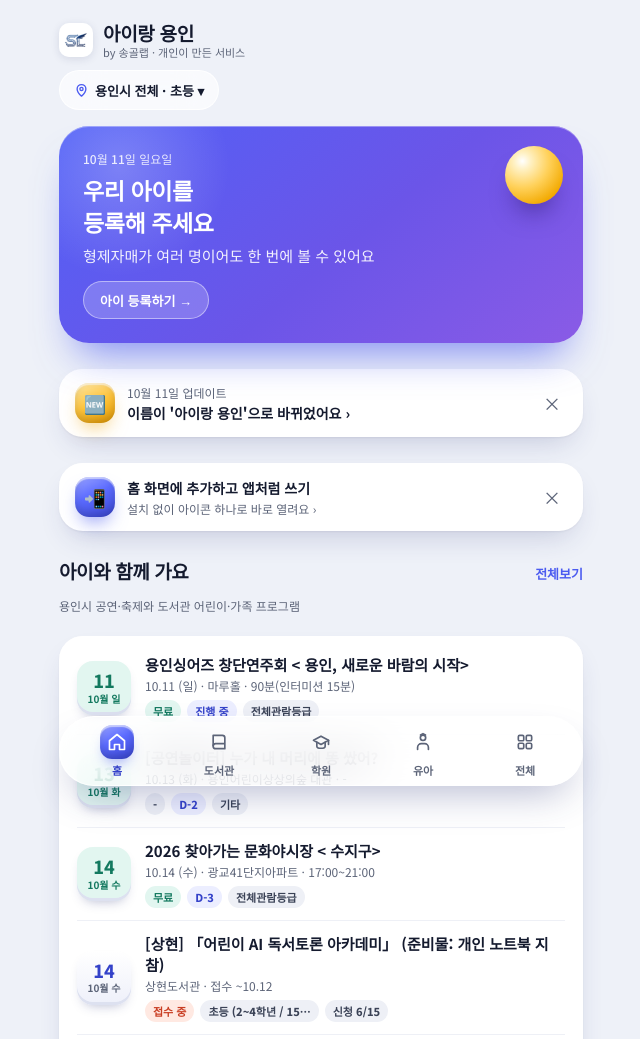
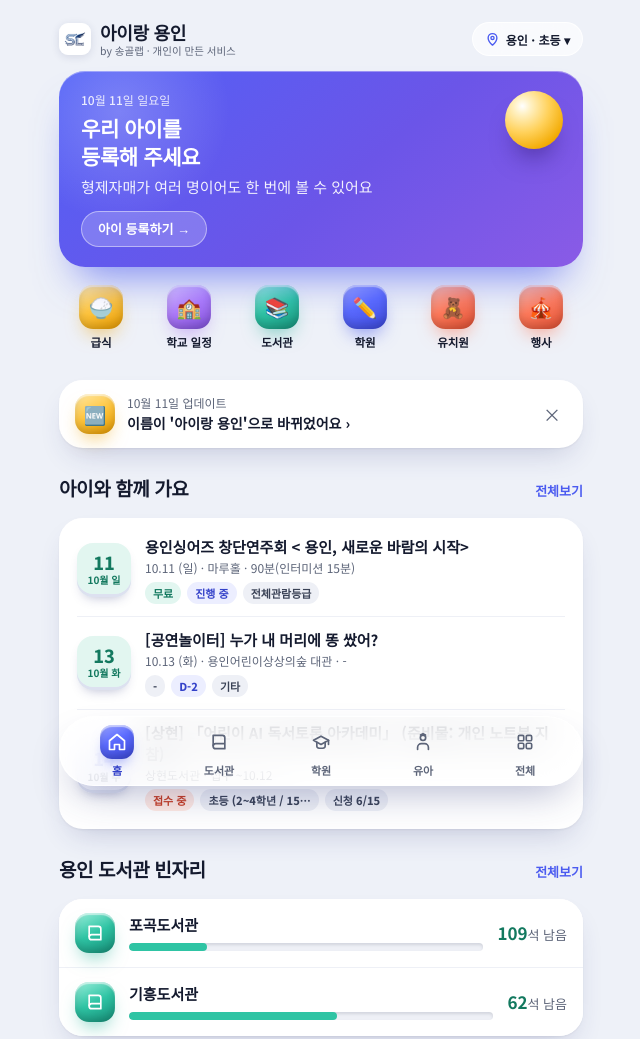
Before and after one commit to jinbok2279/yongin-edu-collector, a plain HTML site: page docs/index.html in a window 1280 px wide. Shown: the top 1039 px of the page, without its empty margins (319-959 px from the left). Drawn offline with Linux system fonts and the light colour scheme.

Commit message:
Update index.html

```diff
--- a/docs/index.html
+++ b/docs/index.html
@@ -52,12 +52,12 @@ h1,h2,h3{margin:0;letter-spacing:-.4px}
 .sec-head{display:flex;justify-content:space-between;align-items:baseline}
 .sec-head h2{font-size:19px;font-weight:800}
 .sec-head a,.sec-head button{font-size:13px;font-weight:700;color:var(--indigo);background:none;border:none;cursor:pointer;padding:6px 0}
-.hero{position:relative;overflow:hidden;border-radius:30px;padding:24px;min-height:200px;color:#fff;background:linear-gradient(140deg,#5161F7,#6B55E8 55%,#8A5BE6);box-shadow:inset 0 1px 0 rgba(255,255,255,.35),0 26px 40px -18px rgba(75,91,240,.7)}
+.hero{position:relative;overflow:hidden;border-radius:26px;padding:20px 22px;min-height:150px;color:#fff;background:linear-gradient(140deg,#5161F7,#6B55E8 55%,#8A5BE6);box-shadow:inset 0 1px 0 rgba(255,255,255,.35),0 26px 40px -18px rgba(75,91,240,.7)}
 .hero .glow{position:absolute;left:-60px;top:-80px;width:240px;height:240px;border-radius:50%;background:radial-gradient(circle,rgba(255,255,255,.22),transparent 65%)}
 .hero .date{font-size:12px;opacity:.85;font-weight:500}
-.hero h1{font-size:23px;font-weight:800;line-height:1.38;margin-top:8px;max-width:72%;white-space:pre-line}
+.hero h1{font-size:21px;font-weight:800;line-height:1.35;margin-top:6px;max-width:72%;white-space:pre-line}
 .hero .next{margin:6px 0 0;font-size:15px;font-weight:500;opacity:.92;max-width:62%;line-height:1.5}
-.hero .cta{margin-top:14px;height:38px;padding:0 16px;border-radius:19px;background:rgba(255,255,255,.2);border:1px solid rgba(255,255,255,.45);color:#fff;font-size:13px;font-weight:700;cursor:pointer}
+.hero .cta{margin-top:12px;height:36px;padding:0 16px;border-radius:19px;background:rgba(255,255,255,.2);border:1px solid rgba(255,255,255,.45);color:#fff;font-size:13px;font-weight:700;cursor:pointer}
 .hero .deco{position:absolute;right:20px;top:20px}
 .hero .dday{position:absolute;right:18px;bottom:20px;text-align:center;background:rgba(255,255,255,.18);border:1px solid rgba(255,255,255,.4);border-radius:20px;padding:10px 14px;min-width:84px}
 .hero .dday b{display:block;font-size:26px;font-weight:800;line-height:1.1}
@@ -235,7 +235,7 @@ const KID_TILES = ["t-indigo", "t-coral", "t-mint", "t-sun", "t-lilac"];
 const KID_PILLS = [["#3442C9", "#ECEEFF"], ["#C93D22", "#FFE9E2"], ["#13795F", "#E2F6F0"], ["#8A5300", "#FFF1CC"], ["#6436BE", "#F1E8FF"]];
 const ORD = ["첫째", "둘째", "셋째", "넷째", "다섯째"];
 const MAX_KIDS = 5;
-let homeKid = "all";
+let homeKid = "all", homeAllEv = false;
 let kidForm = null;
 function saveKids(list) { store(KEY_KIDS, JSON.stringify(list)); }
 function kids() {
@@ -322,17 +322,17 @@ function viewHome() {
       <div class="date">${dateStr}</div>
       <h1>${esc(title)}</h1>
       <p class="next">${esc(nextTxt)}</p>
-      ${cta}
       ${next ? `<div class="dday"><b>${ddayText(dday(next.date))}</b><span>${mdw(next.date)}</span></div>` : `<div class="deco fl"><div class="orb-sun" style="width:56px;height:56px"></div></div>`}
     </section>`;
     const chip = (id, label, extra = "") => `<button class="btn ${homeKid === id ? "btn-3d" : "btn-soft"}" style="height:38px;font-size:13px;padding:0 14px;flex:0 0 auto" onclick="pickKid('${id}')">${extra}${esc(label)}</button>`;
     const chips = ks.length > 1 ? `<div style="display:flex;gap:8px;overflow-x:auto;padding:2px 2px 10px">${chip("all", "전체")}${ks.map(k => chip(k.id, k.name, `<span class="tile ${KID_TILES[k.color % 5]}" style="width:18px;height:18px;border-radius:6px"></span>`)).join("")}</div>` : "";
-    const list = evs.slice(0, 8);
+    const list = evs.slice(0, homeAllEv ? 8 : 3);
     const ownCount = ks.filter(k => homeKid === "all" || k.id === homeKid).reduce((n, k) => n + (((kidSchool(k) || {}).events || []).length), 0);
     mine = `<section class="section"><div class="sec-head"><h2>우리 아이 다가오는 일정</h2>${ks.length < MAX_KIDS ? `<button onclick="go('kid/new')">+ 아이 추가</button>` : ""}</div>
       ${chips}
       <div class="lift card-pad">${list.map(g => g.kid ? evRow(g, `${g.school} · ${g.end !== g.date ? mdw(g.date) + " ~ " + md(g.end) : mdw(g.date)}`, ks.length > 1 ? kidPill(g.kid) : "") : evRow(g)).join("")}
-      ${ownCount ? "" : `<div class="empty">학교가 아직 나이스에 학사일정을 많이 등록하지 않았어요. 등록되면 자동으로 여기에 나타나요.</div>`}</div></section>`;
+      ${ownCount ? "" : `<div class="empty">학교가 아직 나이스에 학사일정을 많이 등록하지 않았어요. 등록되면 자동으로 여기에 나타나요.</div>`}
+      ${evs.length > 3 ? `<button onclick="homeAllEv=!homeAllEv;render()" style="width:100%;border:0;background:none;padding:12px 0 4px;font:inherit;font-size:13px;font-weight:700;color:var(--indigo);cursor:pointer">${homeAllEv ? "접기 ▲" : `일정 더보기 (${Math.min(evs.length, 8) - 3}개 더) ▼`}</button>` : ""}</div></section>`;
   } else {
     hero = `<section class="hero"><div class="glow"></div>
       <div class="date">${dateStr}</div>
@@ -344,12 +344,16 @@ function viewHome() {
   }
 
   const install = installEvt ? `<button class="btn btn-soft" style="height:40px;font-size:12px" onclick="doInstall()">앱으로 설치</button>` : "";
-  $view.innerHTML = `<div style="display:flex;align-items:center;gap:10px;margin:2px 0 12px">
-      <img src="icon-192.png" alt="송골랩 로고" width="34" height="34" style="border-radius:10px;box-shadow:0 2px 8px rgba(30,40,90,.12);flex:0 0 auto">
-      <div style="min-width:0;line-height:1.15"><div style="font-size:19px;font-weight:800;letter-spacing:-.3px">아이랑 용인</div><div style="font-size:11px;color:var(--muted);margin-top:2px">by 송골랩 · 개인이 만든 서비스</div></div></div>
-    <div style="display:flex;justify-content:space-between;align-items:center;margin-bottom:16px">
-      <button class="chip glass" onclick="go('region')">${icon.pin} ${esc(regionLabel())} · ${levelLabel()} ▾</button>${install}</div>
-    ${hero}${ks.length ? homeMeals(homeKid === "all" ? ks : ks.filter(k => k.id === homeKid)) : ""}${homeNews()}${mine}${homeInstall()}${homeEvents()}${homeLibrary()}${homeBooks()}${footer()}`;
+  const kidSc = ks.map(kidSchool).find(Boolean);
+  const Q = [["🍚", "급식", "t-sun", kidSc ? `school/${kidSc.code}` : "schools"], ["🏫", "학교 일정", "t-lilac", kidSc ? `school/${kidSc.code}` : "schools"], ["📚", "도서관", "t-mint", "library"],
+    ["✏️", "학원", "t-indigo", "acas"], ["🧸", "유치원", "t-coral", "kinders"], ["🎪", "행사", "t-coral", "events"]];
+  const quick = `<div style="display:grid;grid-template-columns:repeat(6,1fr);gap:4px;margin:14px 0 2px">${Q.map(([e, l, t, r]) => `<button onclick="go('${r}')" style="border:0;background:none;padding:4px 0;font:inherit;cursor:pointer;display:flex;flex-direction:column;align-items:center;gap:5px;color:var(--ink)"><span class="tile ${t}" style="width:44px;height:44px;font-size:20px;border-radius:14px">${e}</span><span style="font-size:11.5px;font-weight:700;white-space:nowrap">${l}</span></button>`).join("")}</div>`;
+  const notice = homeNews() || homeInstall();
+  $view.innerHTML = `<div style="display:flex;align-items:center;gap:9px;margin:2px 0 14px">
+      <img src="icon-192.png" alt="송골랩 로고" width="32" height="32" style="border-radius:9px;box-shadow:0 2px 8px rgba(30,40,90,.12);flex:0 0 auto">
+      <div style="min-width:0;flex:1;line-height:1.15"><div style="font-size:18px;font-weight:800;letter-spacing:-.3px">아이랑 용인</div><div style="font-size:10.5px;color:var(--muted);margin-top:2px">by 송골랩 · 개인이 만든 서비스</div></div>
+      <button class="chip glass" style="flex:0 0 auto;font-size:12px;padding:0 12px;height:34px" onclick="go('region')">${icon.pin} ${esc(regionLabel().replace("용인시 전체", "용인").replace("용인 ", ""))} · ${levelLabel()} ▾</button></div>
+    ${hero}${quick}${ks.length ? homeMeals(homeKid === "all" ? ks : ks.filter(k => k.id === homeKid)) : ""}${mine}${notice}${homeEvents()}${homeLibrary()}${homeBooks()}${footer()}`;
 }
 
 // ---------- 급식 ----------
@@ -453,7 +457,7 @@ function viewMy() {
     <section class="section"><div class="sec-head"><h2>정보</h2></div>
       <div class="lift card-pad">
         <div class="row"><span>마지막 업데이트</span><span class="val">${esc(DATA.updated_at)}</span></div>
-        <div class="row" onclick="adminTap()" style="cursor:default;user-select:none"><span>버전</span><span class="val">1.0.17 (시범 운영)</span></div>
+        <div class="row" onclick="adminTap()" style="cursor:default;user-select:none"><span>버전</span><span class="val">1.0.18 (시범 운영)</span></div>
         <div class="row" onclick="go('news')" style="cursor:pointer"><span>업데이트 소식${newsUnseen() ? ' <span style="display:inline-block;margin-left:4px;padding:1px 6px;border-radius:8px;background:var(--coral, #E5533D);color:#fff;font-size:10px;font-weight:800;vertical-align:2px">NEW</span>' : ""}</span><span class="val" style="color:var(--indigo);font-weight:700">${esc(newsDate(NEWS[0].d))} ›</span></div>
         <div class="row"><span>개발자 이메일</span><a class="val" href="mailto:songgollab@gmail.com" style="color:var(--indigo);font-weight:700;text-decoration:none">songgollab@gmail.com</a></div>
         <div class="row"><span>유튜브 · 송골랩</span><a class="val" href="https://www.youtube.com/@songgollab" target="_blank" rel="noopener" style="color:var(--indigo);font-weight:700;text-decoration:none">@songgollab ›</a></div>
@@ -635,7 +639,7 @@ function homeBooks() {
 function homeLibrary() {
   if (!SEATS) return "";
   const { g, list } = libList();
-  const open = list.filter(l => l.status === "open" && l.rooms.length).slice(0, 3);
+  const open = list.filter(l => l.status === "open" && l.rooms.length).slice(0, 2);
   if (!open.length) return "";
   const rows = open.map(l => { const r = l.rooms.reduce((a, x) => ({ left: a.left + x.left, total: a.total + x.total, used: a.used + x.used, wait: 0 }), { left: 0, total: 0, used: 0 });
     const [bar, ink] = seatColor(r);
@@ -679,9 +683,8 @@ function homeEvents() {
   if (!EVENTS) return "";
   const c = cityEvents(), l = libEvents().filter(e => e.status === "접수중");
   if (!c.length && !l.length) return "";
-  const rows = [...c.slice(0, 3).map(cityRow), ...l.slice(0, 3).map(libRow)].join("");
+  const nl = Math.min(l.length, c.length >= 2 ? 1 : 3 - c.length); const rows = [...c.slice(0, 3 - nl).map(cityRow), ...l.slice(0, nl).map(libRow)].join("");
   return `<section class="section"><div class="sec-head"><h2>아이와 함께 가요</h2><button onclick="go('events')">전체보기</button></div>
-    <p style="font-size:12px;color:var(--muted);margin:-4px 0 10px">용인시 공연·축제와 도서관 어린이·가족 프로그램</p>
     <div class="lift card-pad">${rows}</div></section>`;
 }
 function pickEvTab(t) { evTab = t; render(); }
@@ -1203,8 +1206,7 @@ function viewElite() {
 const NEWS = [
   { d: "2026-10-11", v: "1.0.17", t: "이름이 '아이랑 용인'으로 바뀌었어요", items: [
     "아이와 함께하는 용인 생활 정보를 모아 보여 드린다는 뜻으로 이름을 <b>아이랑 용인</b>으로 바꿨어요.",
-    "사이트 주소와 휴대폰에 저장한 아이 정보는 <b>그대로</b>예요. 다시 등록하지 않아도 돼요.",
-    "아이콘이 만든 사람의 <b>송골랩</b> 로고로 바뀌었어요. 홈 화면에 추가해 둔 아이콘은 휴대폰에 따라 바뀌는 데 시간이 걸릴 수 있어요. 아이폰은 지우고 다시 추가하면 바로 바뀌어요."] },
+    "사이트 주소와 휴대폰에 저장한 아이 정보는 <b>그대로</b>예요. 다시 등록하지 않아도 돼요."] },
   { d: "2026-10-11", v: "1.0.13", t: "우리 아이 급식 메뉴를 볼 수 있어요", items: [
     "🍚 아이 학교를 등록하면 홈 화면에 <b>다음 급식 메뉴</b>가 나와요.",
     "학교 화면에서 <b>이번 주 급식</b>과 칼로리, 알레르기 정보를 볼 수 있어요. 매일 아침 자동으로 업데이트돼요.",
```
